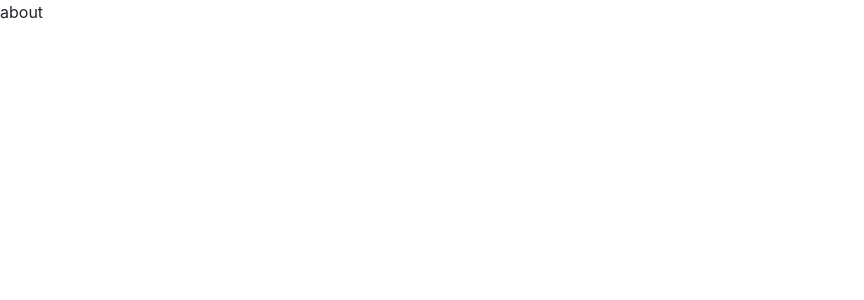
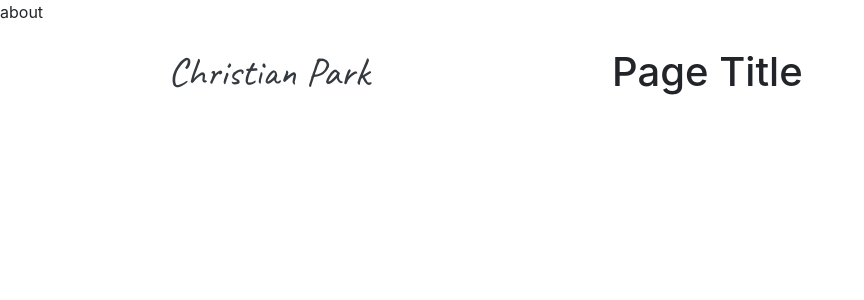
Before and after one commit to calebjwl/c-park-portfolio, a React (Create React App) app: page /about in a window 1280 px wide. Shown: the top 300 px of the page, without its empty margins (0-864 px from the left). Built offline with nearby package versions, Linux system fonts and the light colour scheme.

Commit message:
Change navbar based on pathname

```diff
--- a/public/index.html
+++ b/public/index.html
@@ -21,7 +21,8 @@
     -->
     <link href="https://fonts.googleapis.com/css?family=Caveat" rel="stylesheet">
     <link rel="stylesheet" href="https://stackpath.bootstrapcdn.com/bootstrap/4.1.3/css/bootstrap.min.css" integrity="sha384-MCw98/SFnGE8fJT3GXwEOngsV7Zt27NXFoaoApmYm81iuXoPkFOJwJ8ERdknLPMO" crossorigin="anonymous">
-    <title>React App</title>
+    <script src="https://ajax.googleapis.com/ajax/libs/jquery/3.3.1/jquery.min.js"></script>
+    <title>Christian J Park</title>
   </head>
   <body>
     <noscript>
--- /dev/null
+++ b/src/App.js
@@ -0,0 +1,17 @@
+import React, { Component } from 'react';
+import './App.css';
+
+import Nav from './components/Nav'
+
+class App extends Component {
+  render() {
+    return (
+      <div>
+        {/* <Nav /> */}
+        {this.props.children}
+      </div>
+    );
+  }
+}
+
+export default App;
--- a/src/components/Nav.js
+++ b/src/components/Nav.js
@@ -1,23 +1,48 @@
 import React, { Component } from 'react';
-import { Link } from 'react-router-dom';
+import { Link, withRouter } from 'react-router-dom';
 import '../App.css';
 
 class Nav extends Component {
+  // constructor() {
+  //   super();
+  //   this.state = {
+  //     path: window.location.pathname
+  //   }
+  // }
+
   render() {
+    if (this.props.location.pathname === "/") {
       return (
         <header className="nav">
-        <div class="nav-content">
-          <Link to="/" class="nav-logo">
+          <div className="nav-content">
+            <Link to="/" className="nav-logo">
               <h1>Christian Park</h1>
             </Link>
             <div className="d-flex flex-column text-right">
-            <Link to="/portfolio" class="nav-link">portfolio</Link>
-            <Link to="/about" class="nav-link">about</Link>
+              <Link to="/portfolio" className="nav-link">portfolio</Link>
+              <Link to="/about" className="nav-link">about</Link>
+            </div>
+          </div>
+        </header>
+      );
+    } else {
+      return (
+        <header className="nav">
+          <div className="nav-content">
+            <Link to="/" className="nav-logo text-dark">
+              <h1>Christian Park</h1>
+            </Link>
+            <h1>Page Title</h1>
+            <div className = "d-flex flex-column text-dark text-right" >
+              <Link to="/portfolio" className="nav-link">portfolio</Link>
+              <Link to="/about" className="nav-link">about</Link>
             </div>
           </div>
         </header>
       );
     }
   }
+}
 
-export default Nav;
+const RoutedNav = withRouter(Nav);
+export default RoutedNav;
--- a/src/index.js
+++ b/src/index.js
@@ -2,6 +2,7 @@ import React from 'react';
 import ReactDOM from 'react-dom';
 import { BrowserRouter as Router, Route } from 'react-router-dom';
 import './index.css';
+import App from './App';
 import Home from './components/Home';
 import Nav from './components/Nav';
 import Portfolio from './components/Portfolio';
@@ -10,12 +11,12 @@ import * as serviceWorker from './serviceWorker';
 
 const AppRouter = () => (
   <Router>
-    <div>
-      <Nav />
+    <App>
+      <Route component={Nav} />
       <Route exact path="/" component={Home} />
       <Route path="/portfolio" component={Portfolio} />
       <Route path="/about" component={About} />
-    </div>
+    </App>
   </Router>
 );
 
```
Lines whose indentation alone changed are shown as unchanged.
